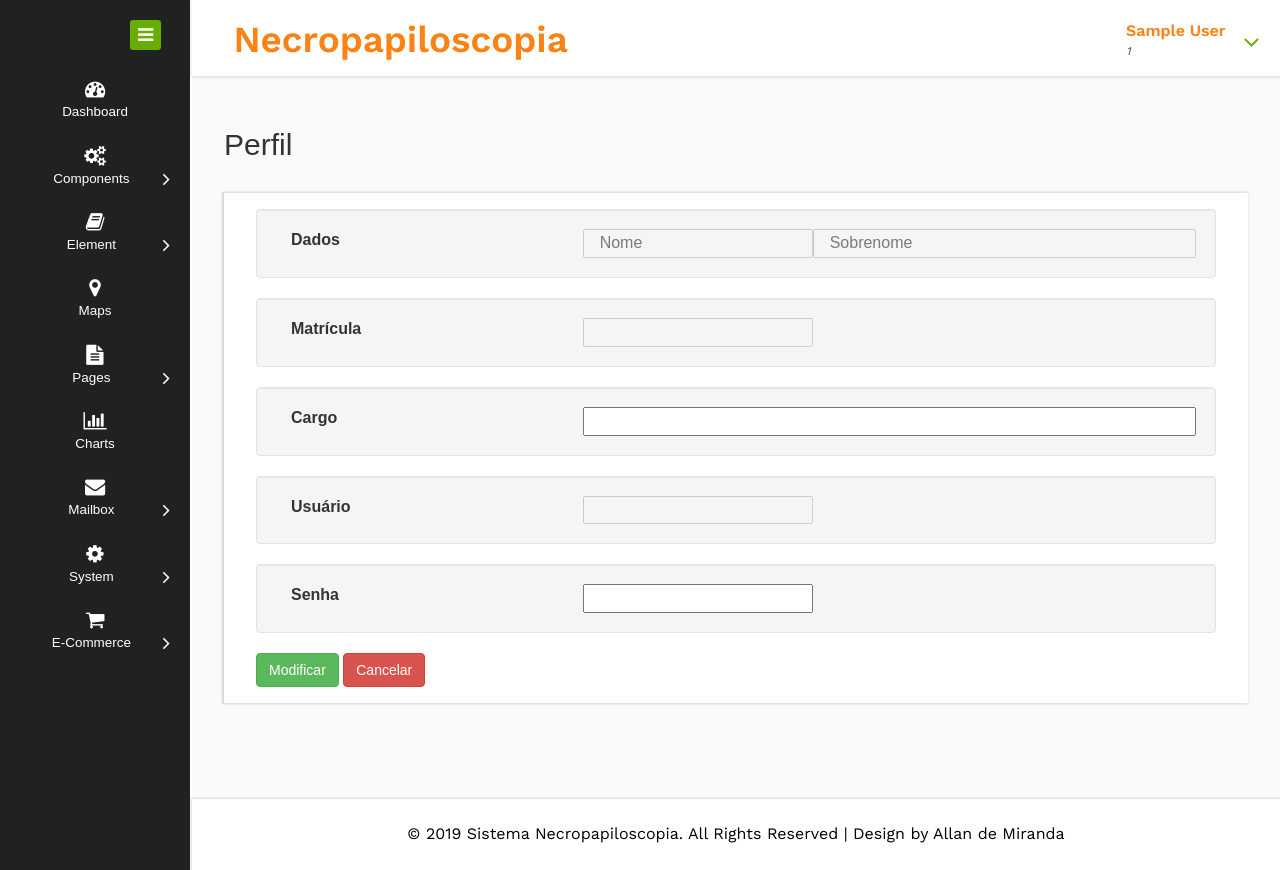
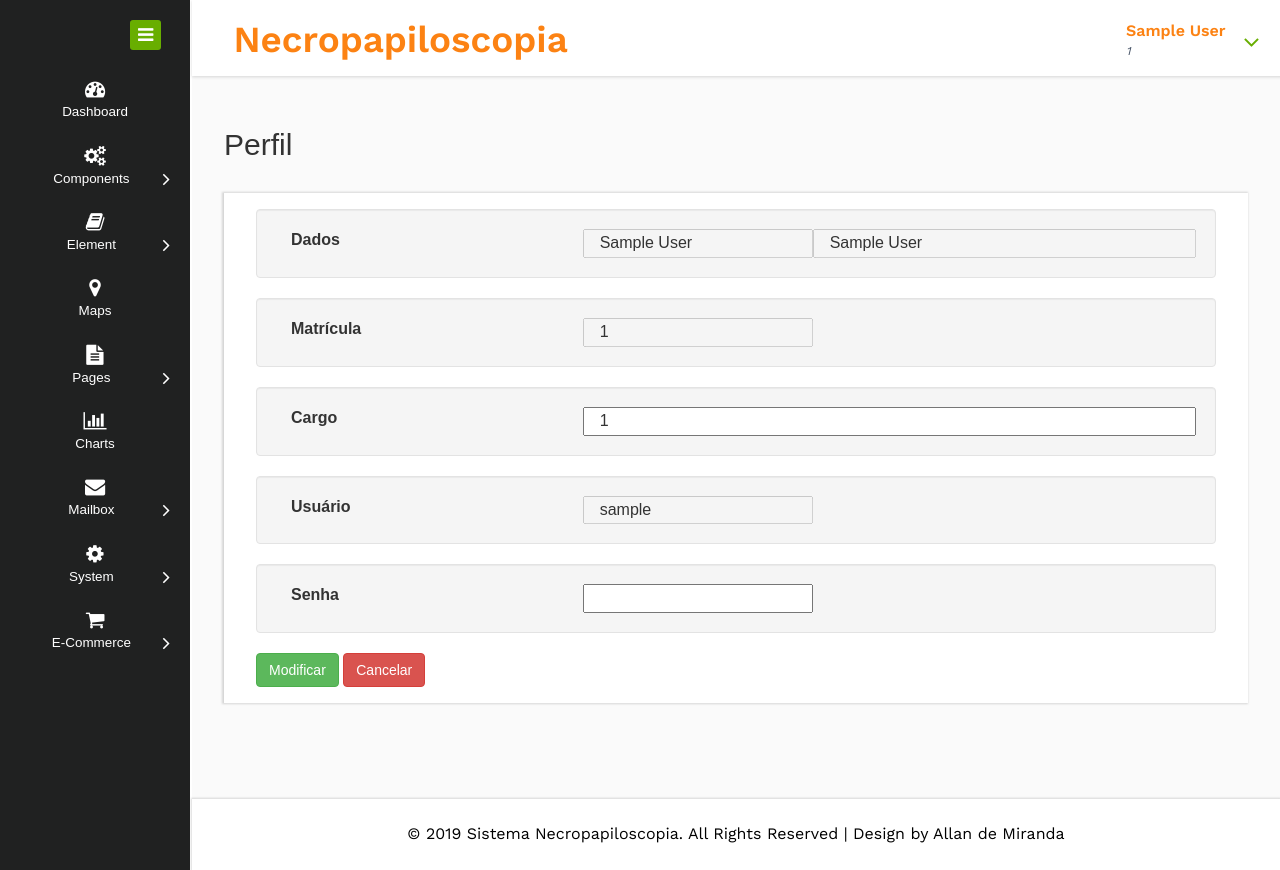
Before and after one commit to allandemiranda/Sistema-Necropapiloscopia, a PHP site: page /perfilUsuario.php in a window 1280 px wide. Run offline with PHP 8.4, Linux system fonts and the light colour scheme; the visitor is signed in with stand-in values (Sample User, id 1); some libraries are stand-ins or nearby versions; some web fonts are replaced.

Commit message:
modificado para php

```diff
--- a/perfilUsuario.php
+++ b/perfilUsuario.php
@@ -20,28 +20,28 @@ protegePagina(); // Chama a função que protege a página
 							<div class="typo-buttons col-md-12 grid_4">
 								<div class="col-md-12 well">
 									<label class="col-md-4">Dados </label>
-									<input class="col-md-3" type="text" placeholder="Nome" disabled>
-									<input class="col-md-5" type="text" placeholder="Sobrenome" disabled>
+									<input class="col-md-3" type="text" placeholder="Nome" value="<?php echo $_SESSION['usuarioNome']; ?>" disabled>
+									<input class="col-md-5" type="text" placeholder="Sobrenome" value="<?php echo $_SESSION['usuarioSobreNome']; ?>" disabled>
 								</div>
 								<div class="col-md-12 well">
 									<label class="col-md-4">Matrícula </label>
-									<input class="col-md-3" type="text" disabled>
+									<input class="col-md-3" type="text" value="<?php echo $_SESSION['usuarioMatricula']; ?>" disabled>
 								</div>
 								<div class="col-md-12 well">
 									<label class="col-md-4">Cargo </label>
-									<input class="col-md-8" type="text" maxlength="50" required>
+									<input class="col-md-8" type="text" maxlength="50" value="<?php echo $_SESSION['usuarioCargo']; ?>" required>
 								</div>
 								<div class="col-md-12 well">
 									<label class="col-md-4">Usuário </label>
-									<input class="col-md-3" type="text" disabled>
+									<input class="col-md-3" type="text" value="<?php echo $_SESSION['usuarioLogin']; ?>" disabled>
 								</div>
 								<div class="col-md-12 well">
 									<label class="col-md-4">Senha </label>
-									<input class="col-md-3" type="password" maxlength="50" required>
+									<input class="col-md-3" type="password" maxlength="50" value="<?php $_SESSION['usuarioSenha']; ?>" required>
 								</div>
 								<div class="grid1">
 									<button type="button" class="btn btn-1 btn-success">Modificar</button>
-									<button type="button" class="btn btn-1 btn-danger">Cancelar</button>
+									<a href="/"><button type="button" class="btn btn-1 btn-danger">Cancelar</button></a>
 								</div>
 							</div>
 						</form>
```
